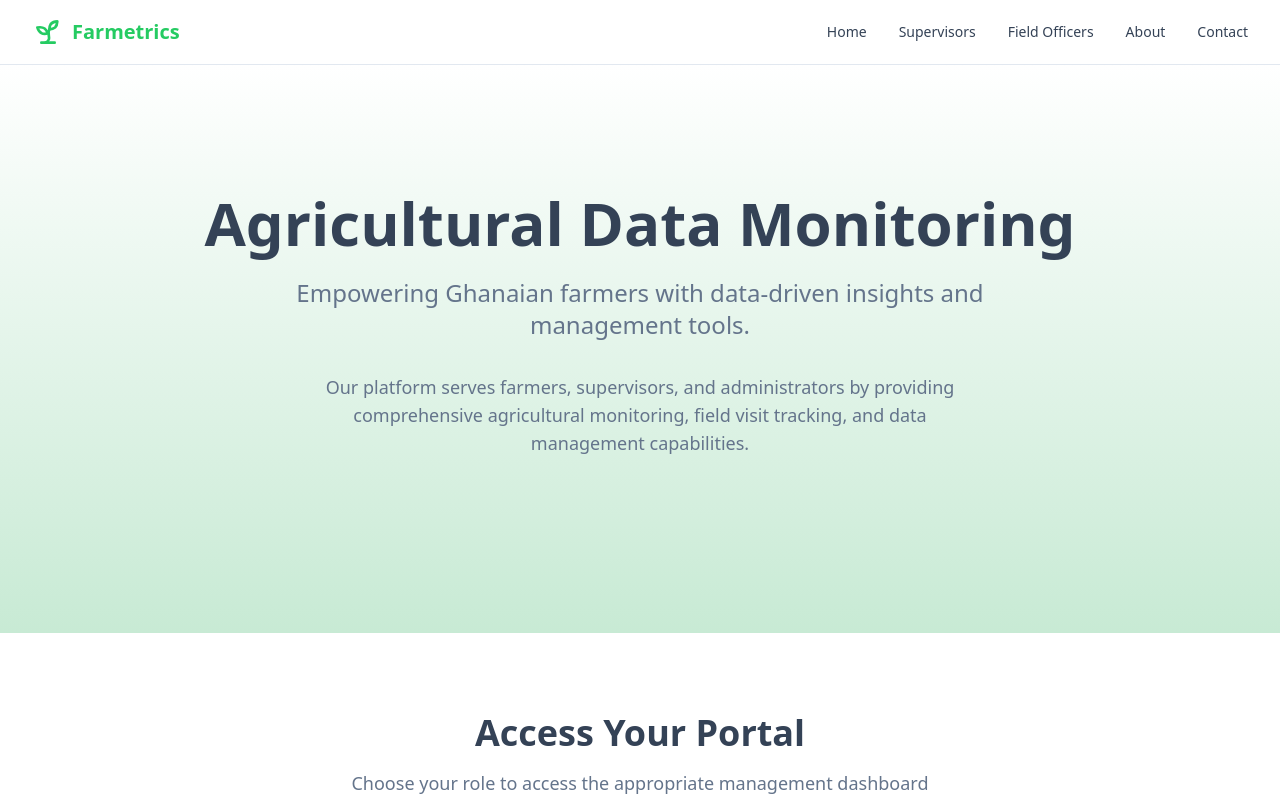
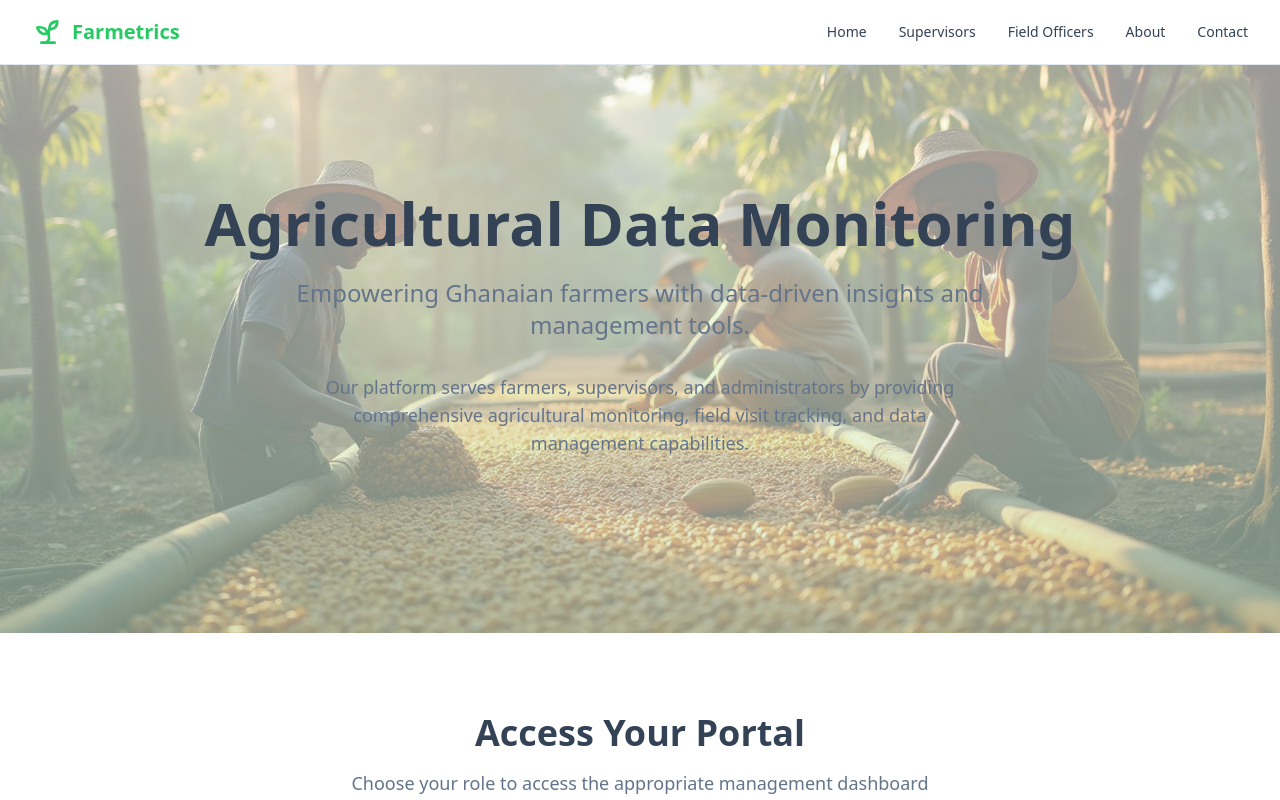
Before and after one commit to Manusosi/farmetrics, a React (Vite) app: page / in a window 1280 px wide. Shown: the top 800 px of the page. Built offline with nearby package versions, Linux system fonts and the light colour scheme.

Commit message:
Fix hero section videos
Ensure videos play in hero sections and fix button text visibility.

```diff
--- a/src/pages/FieldOfficers.tsx
+++ b/src/pages/FieldOfficers.tsx
@@ -2,7 +2,7 @@ import { Layout } from '@/components/common/Layout';
 import { Card, CardContent, CardDescription, CardHeader, CardTitle } from '@/components/ui/card';
 import { Button } from '@/components/ui/button';
 import { Smartphone, MapPin, Camera, Navigation, Download, QrCode } from 'lucide-react';
-import citrusOrchardBg from '@/assets/citrus-orchard-bg.jpg';
+import citrusBackground from '/videos/citrus-orchard-placeholder.jpg';
 
 export function FieldOfficers() {
   return (
@@ -10,25 +10,12 @@ export function FieldOfficers() {
       {/* Hero Section */}
       <section className="relative bg-gradient-hero py-20 lg:py-32 overflow-hidden">
         {/* Background Video/Image */}
-        <div className="absolute inset-0">
-          {/* Placeholder for video - replace with actual video when available */}
-          <div
-            className="absolute inset-0 bg-cover bg-center bg-no-repeat opacity-20 animate-pulse"
-            style={{ backgroundImage: `url(/videos/citrus-orchard-placeholder.jpg)` }}
-          />
-          {/* Video element for future implementation */}
-          {/* <video
-            className="absolute inset-0 w-full h-full object-cover opacity-30"
-            autoPlay
-            muted
-            loop
-            playsInline
-          >
-            <source src="/videos/citrus-orchard.mp4" type="video/mp4" />
-          </video> */}
-        </div>
+        <div
+          className="absolute inset-0 bg-cover bg-center bg-no-repeat opacity-40 scale-105 animate-pulse"
+          style={{ backgroundImage: `url(${citrusBackground})` }}
+        />
         {/* Gradient Overlay */}
-        <div className="absolute inset-0 bg-gradient-hero" />
+        <div className="absolute inset-0 bg-gradient-hero/80" />
 
         <div className="container mx-auto px-4 sm:px-6 lg:px-8 relative z-10">
           <div className="text-center max-w-4xl mx-auto">
--- a/src/pages/LandingPage.tsx
+++ b/src/pages/LandingPage.tsx
@@ -3,7 +3,7 @@ import { Button } from '@/components/ui/button';
 import { Card, CardContent, CardDescription, CardHeader, CardTitle } from '@/components/ui/card';
 import { Layout } from '@/components/common/Layout';
 import { Shield, Users, Sprout, TrendingUp, MapPin, BarChart } from 'lucide-react';
-import cocoaFarmerBg from '@/assets/cocoa-farmer-bg.jpg';
+import cocoaBackground from '/videos/cocoa-farming-placeholder.jpg';
 
 export function LandingPage() {
   return (
@@ -11,25 +11,12 @@ export function LandingPage() {
       {/* Hero Section */}
       <section className="relative bg-gradient-hero py-20 lg:py-32 overflow-hidden">
         {/* Background Video/Image */}
-        <div className="absolute inset-0">
-          {/* Placeholder for video - replace with actual video when available */}
-          <div
-            className="absolute inset-0 bg-cover bg-center bg-no-repeat opacity-20 animate-pulse"
-            style={{ backgroundImage: `url(/videos/cocoa-farming-placeholder.jpg)` }}
-          />
-          {/* Video element for future implementation */}
-          {/* <video
-            className="absolute inset-0 w-full h-full object-cover opacity-30"
-            autoPlay
-            muted
-            loop
-            playsInline
-          >
-            <source src="/videos/cocoa-farmer.mp4" type="video/mp4" />
-          </video> */}
-        </div>
+        <div
+          className="absolute inset-0 bg-cover bg-center bg-no-repeat opacity-40 scale-105 animate-pulse"
+          style={{ backgroundImage: `url(${cocoaBackground})` }}
+        />
         {/* Gradient Overlay */}
-        <div className="absolute inset-0 bg-gradient-hero" />
+        <div className="absolute inset-0 bg-gradient-hero/80" />
 
         <div className="container mx-auto px-4 sm:px-6 lg:px-8 relative z-10">
           <div className="text-center max-w-4xl mx-auto">
```
